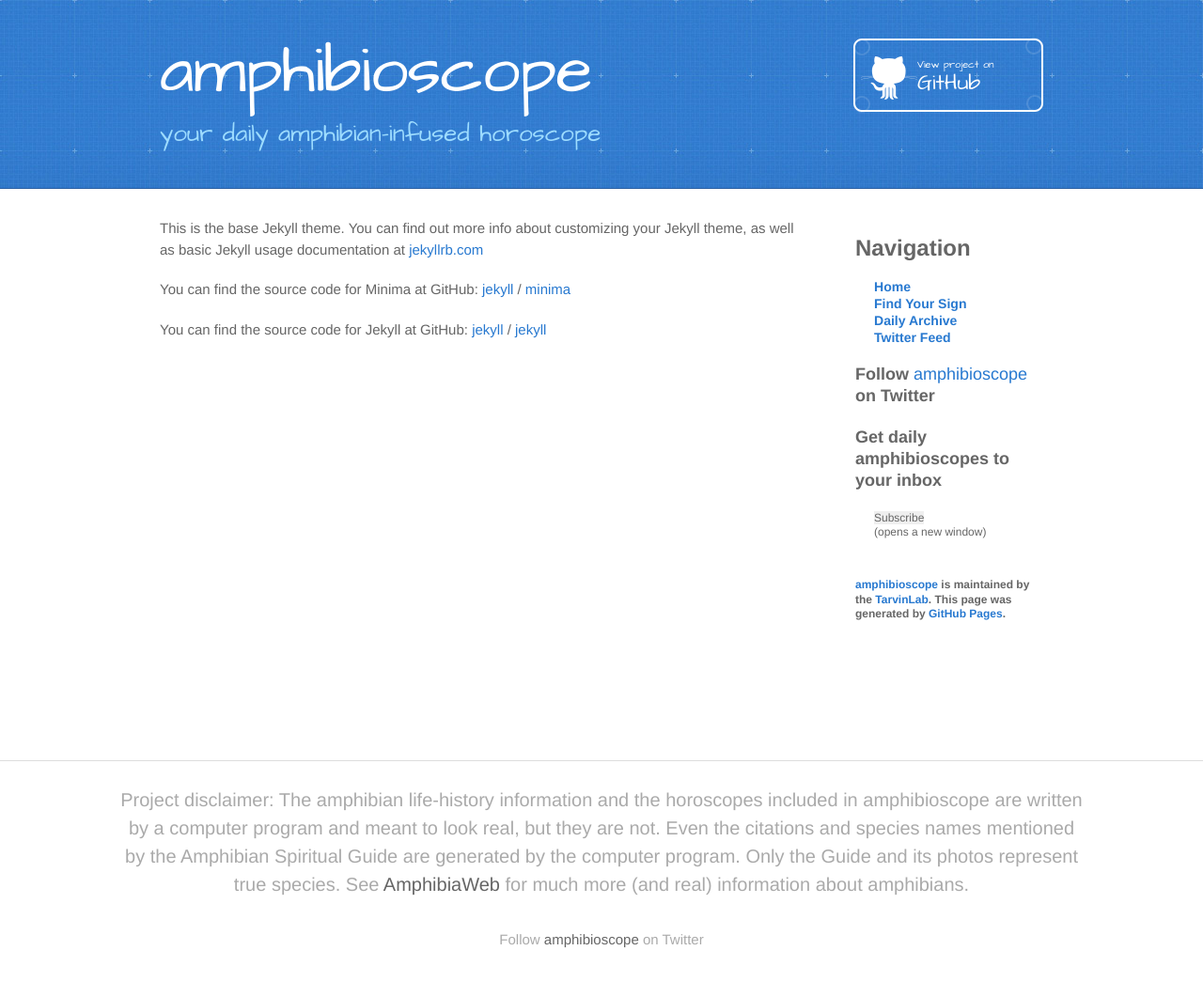
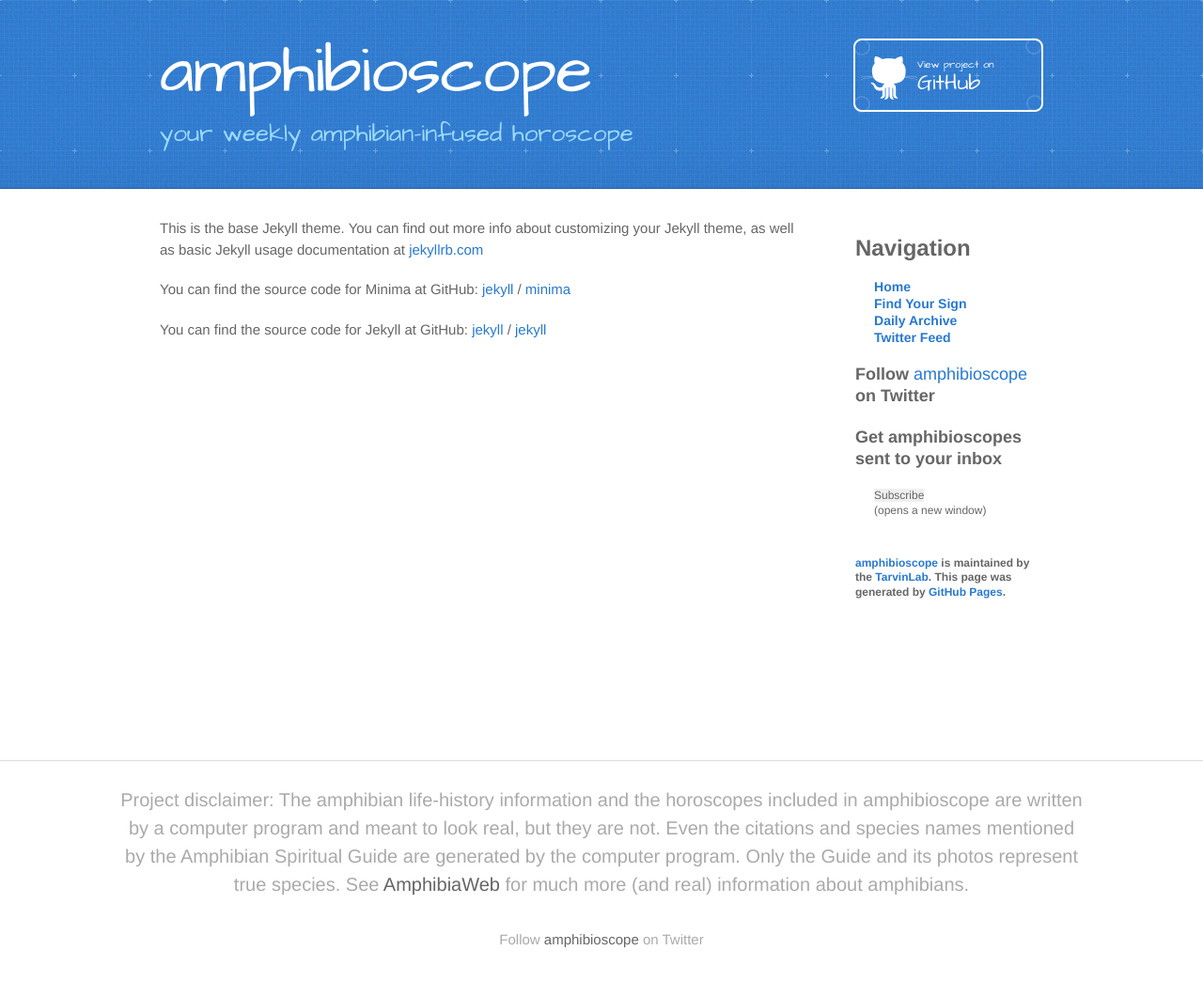
Before and after one commit to TarvinLab/amphibioscope, a Jekyll site: the page built from about.md, in a window 1280 px wide. Shown: the whole page at 94% size. Built offline with Jekyll 4.4.1, drawn with Linux system fonts in a browser that asks for light colours; our own code applies the rules of GitHub Pages for plain Markdown files.

Commit message:
correcting daily text on website

```diff
--- a/_config.yml
+++ b/_config.yml
@@ -16,7 +16,7 @@
 title: amphibioscope
 email: your-email@example.com
 description: >- # this means to ignore newlines until "baseurl:"
-  your daily amphibian-infused horoscope
+  your weekly amphibian-infused horoscope
 baseurl: "/amphibioscope" # the subpath of your site, e.g. /blog
 url: "http://tarvinlab.github.io" # the base hostname & protocol for your site, e.g. http://example.com
 twitter_username: amphibioscope
--- a/_layouts/default.html
+++ b/_layouts/default.html
@@ -59,7 +59,7 @@
 		</h3>
 		<h2><p>Follow <a href="https://twitter.com/amphibioscope">amphibioscope</a> on Twitter</p></h2>
     	<div class="newsletter-container">
-                <h2 class="newsletter-title">Get daily amphibioscopes to your inbox</h2>
+                <h2 class="newsletter-title">Get amphibioscopes sent to your inbox</h2>
                 <!-- <p class="newsletter-text"></p> -->
                 <form class="newsletter-form" action="https://feedburner.google.com/fb/a/mailverify" method="post" target="popupwindow" onsubmit="window.open('https://feedburner.google.com/fb/a/mailverify?uri=amphibioscope', 'popupwindow', 'scrollbars=yes,width=550,height=520');return true">
                     <input type="hidden" value="amphibioscope" name="uri" />
```
Also changed, not shown: index.md (+3 -3 lines).
